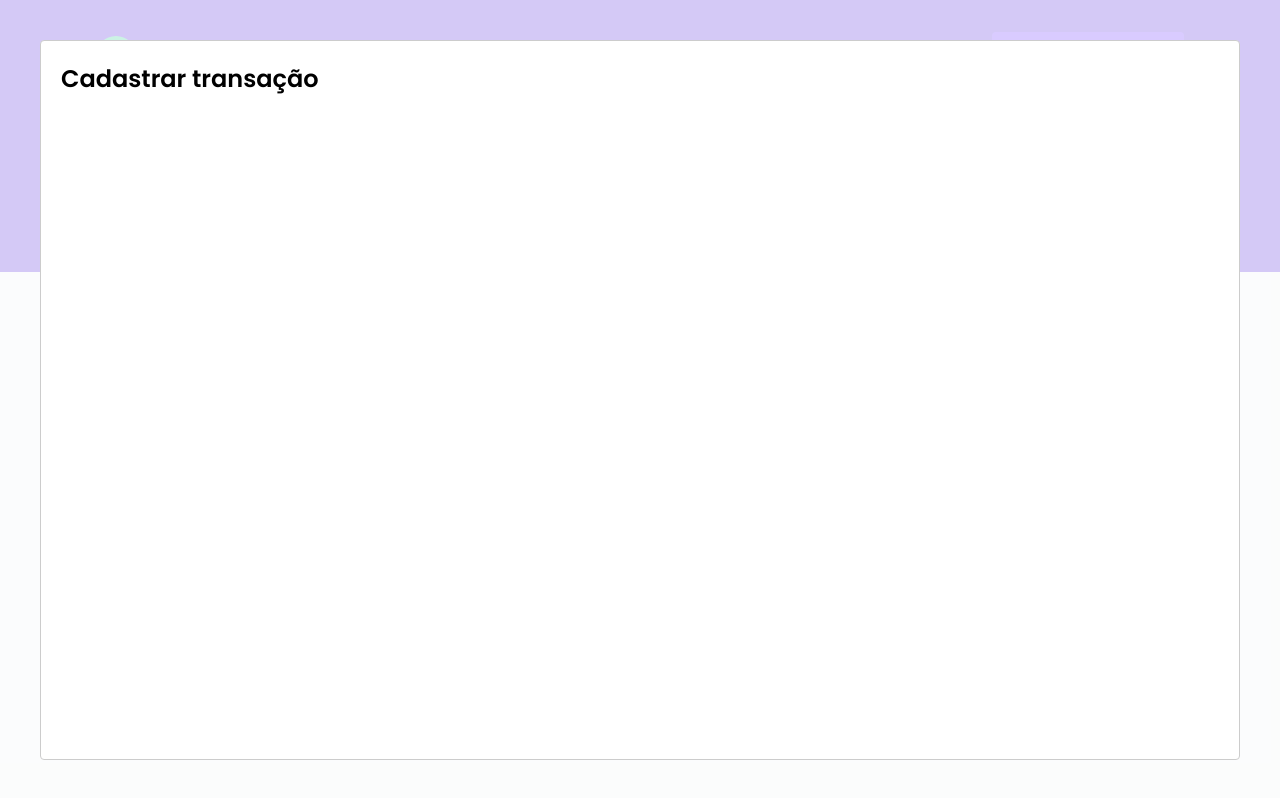
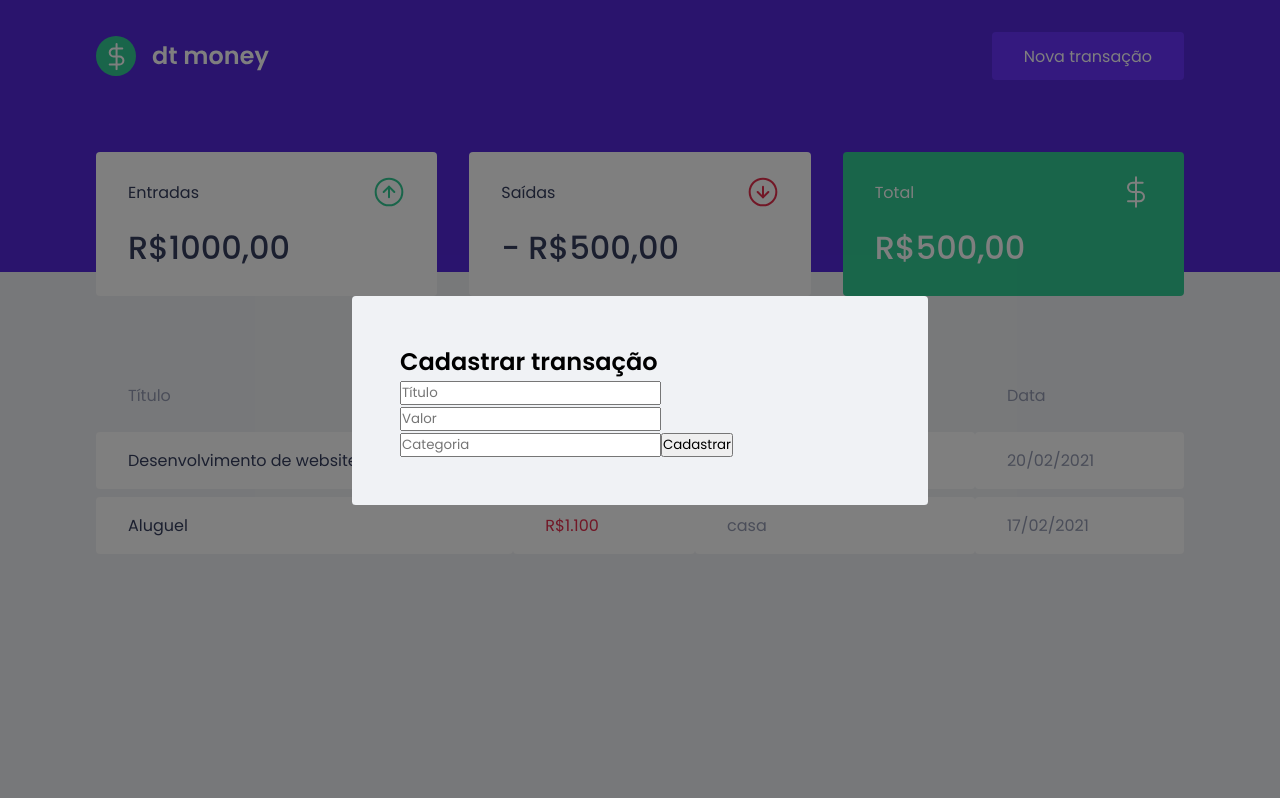
Before and after one commit to augustomarsola/02-dtmoney-ignite, a React (Create React App) app: page / in a window 1280 px wide. Both pictures are taken after a click on the button "Nova transação". Built offline with nearby package versions, Linux system fonts and the light colour scheme; no server answers; what miragejs would draw is missing.

Commit message:
🎨 Init the custom style of the component

```diff
--- a/src/components/NewTransactionModal/index.tsx
+++ b/src/components/NewTransactionModal/index.tsx
@@ -1,5 +1,5 @@
 import Modal from "react-modal";
-import { Component } from "./styles";
+import { Container } from "./styles";
 
 interface NewTransactionalModalProps {
   isOpen: boolean;
@@ -13,8 +13,22 @@
     <Modal
       isOpen={isOpen}
       onRequestClose={onRequestClose}
+      overlayClassName="react-modal-overlay"
+      className="react-modal-content"
     >
-      <h2>Cadastrar transação</h2>
+      <Container>
+        <h2>Cadastrar transação</h2>
+
+        <input type="text" placeholder="Título" />
+
+        <input type="number" placeholder="Valor" />
+
+        <input type="text" placeholder="Categoria" />
+
+        <button type="submit">
+          Cadastrar
+        </button>
+      </Container>
     </Modal>
   );
 }
--- a/src/components/NewTransactionModal/styles.ts
+++ b/src/components/NewTransactionModal/styles.ts
@@ -1,5 +1,5 @@
 import styled from "styled-components";
 
-export const Component = styled.div`
+export const Container = styled.form`
 
 `;
--- a/src/styles/global.ts
+++ b/src/styles/global.ts
@@ -53,4 +53,26 @@
     opacity: 0.6;
     cursor: not-allowed;
   }
+
+  .react-modal-overlay {
+    background: rgba(0, 0, 0, 0.5);
+    position: fixed;
+    top: 0;
+    bottom: 0;
+    right: 0;
+    left: 0;
+
+    display: flex;
+    align-items: center;
+    justify-content: center;
+  }
+
+  .react-modal-content {
+    width: 100%;
+    max-width: 576px;
+    background: var(--background);
+    padding: 3rem;
+    position: relative;
+    border-radius: 0.24rem;
+  }
 `
```
